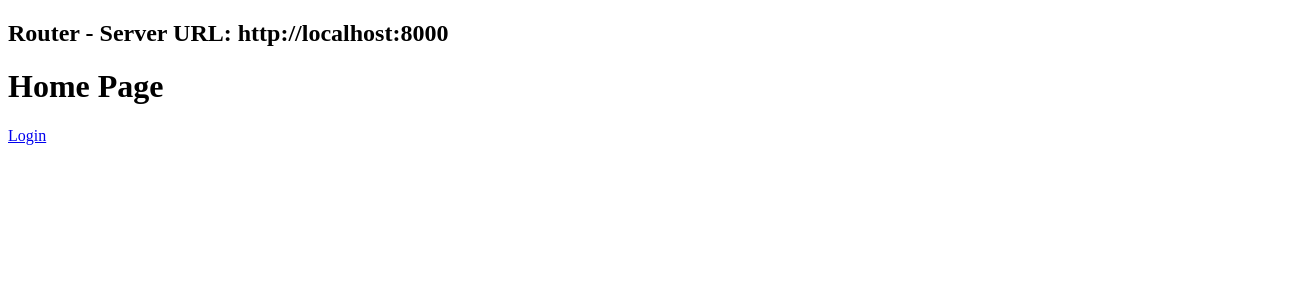
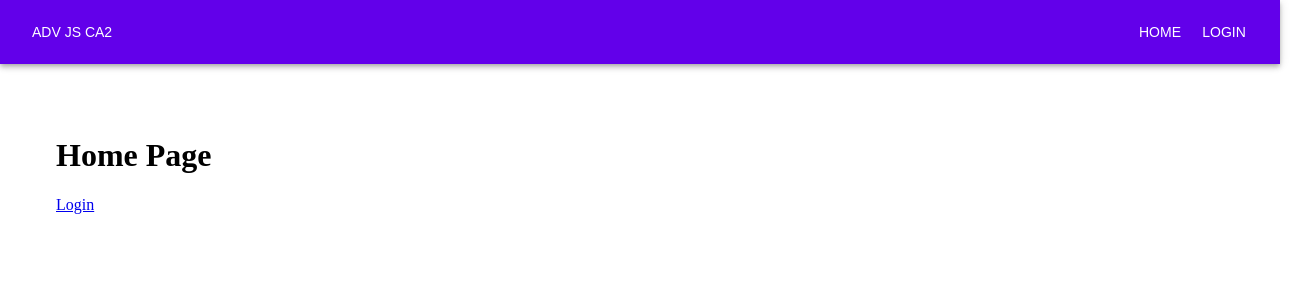
Before and after one commit to eoanodea/iadty4-adv-js-ca2-news-website, a React (Create React App) app: page / in a window 1280 px wide. Shown: the top 300 px of the page, 1312 px wide, since content can reach past the window. Built offline with nearby package versions, Linux system fonts and the light colour scheme.

Commit message:
Code Restructure & Further MUI implementation
-Added Header and Footer components
-Added material ui app bar to header component
-Implemeneted worker.js for PWA support, and added scripts to index.html
-Moved tests to its own folder

```diff
--- a/public/index.html
+++ b/public/index.html
@@ -9,6 +9,31 @@
       name="description"
       content="Web site created using create-react-app"
     />
+    <script type="text/javascript">
+      if ("serviceWorker" in navigator) {
+        window.addEventListener("load", function () {
+          navigator.serviceWorker
+            .register("worker.js")
+            .then(
+              function (registration) {
+                console.log(
+                  "Worker registration successful",
+                  registration.scope
+                );
+              },
+              function (err) {
+                console.log("Worker registration failed", err);
+              }
+            )
+            .catch(function (err) {
+              console.log(err);
+            });
+        });
+      } else {
+        console.log("Service Worker is not supported by browser.");
+      }
+    </script>
+
     <link rel="apple-touch-icon" href="%PUBLIC_URL%/logo192.png" />
     <!--
       manifest.json provides metadata used when your web app is installed on a
@@ -26,7 +51,7 @@
     -->
     <title>React App</title>
   </head>
-  <body>
+  <body style="margin: 0">
     <noscript>You need to enable JavaScript to run this app.</noscript>
     <div id="root"></div>
     <!--
--- a/src/MainRouter.js
+++ b/src/MainRouter.js
@@ -6,7 +6,7 @@
  * Author: Eoan O'Dea (eoan@web-space.design)
  * -----
  * File Description:
- * Last Modified: Tuesday, 5th January 2021 2:00:26 pm
+ * Last Modified: Tuesday, 5th January 2021 5:26:13 pm
  * Modified By: Eoan O'Dea (eoan@web-space.design>)
  * -----
  * Copyright 2021 WebSpace, WebSpace
@@ -14,18 +14,29 @@
 
 import React from "react";
 import { Route, Switch } from "react-router-dom";
-import { config } from "./config/config";
+import { Grid } from "@material-ui/core";
+
 import Home from "./pages/Home";
 import Login from "./pages/Login";
+import Header from "./components/layout/Header";
 
 const MainRouter = () => {
   return (
     <React.Fragment>
-      <h2>Router - Server URL: {config.server_url}</h2>
-      <Switch>
-        <Route exact path="/" component={Home} />
-        <Route path="/login" component={Login} />
-      </Switch>
+      <Header />
+      <Grid
+        container
+        spacing={8}
+        justify="center"
+        style={{ marginTop: "20px", marginBottom: "20px" }}
+      >
+        <Grid item xs={11}>
+          <Switch>
+            <Route exact path="/" component={Home} />
+            <Route path="/login" component={Login} />
+          </Switch>
+        </Grid>
+      </Grid>
     </React.Fragment>
   );
 };
--- /dev/null
+++ b/src/components/layout/Header.js
@@ -0,0 +1,62 @@
+/**
+ * File: Header.js
+ * Project: ca2-client
+ * Version 0.1.0
+ * File Created: Tuesday, 5th January 2021 5:24:46 pm
+ * Author: Eoan O'Dea (eoan@web-space.design)
+ * -----
+ * File Description:
+ * Last Modified: Tuesday, 5th January 2021 5:25:46 pm
+ * Modified By: Eoan O'Dea (eoan@web-space.design>)
+ * -----
+ * Copyright 2021 WebSpace, WebSpace
+ */
+
+/*
+ * File: Header.tsx
+ * Project: ca2-client
+ * Version 0.1.0
+ * File Created: Tuesday, 5th January 2021 5:24:46 pm
+ * Author: Eoan O'Dea (eoan@web-space.design)
+ * -----
+ * File Description:
+ * Last Modified: Tuesday, 5th January 2021 5:24:48 pm
+ * Modified By: Eoan O'Dea (eoan@web-space.design>)
+ * -----
+ * Copyright 2021 WebSpace, WebSpace
+ */
+
+/**
+ * Primary dependencies
+ */
+import React from "react";
+
+/**
+ * Component Library imports
+ */
+import { AppBar, Button, Toolbar } from "@material-ui/core";
+import { Link } from "react-router-dom";
+
+/**
+ * Header for the application
+ */
+const Header = () => (
+  <AppBar position="static">
+    <Toolbar style={{ justifyContent: "space-between" }}>
+      <Button component={Link} to="/">
+        Adv JS CA2
+      </Button>
+
+      <div>
+        <Button component={Link} to="/">
+          Home
+        </Button>
+        <Button component={Link} to="/login">
+          Login
+        </Button>
+      </div>
+    </Toolbar>
+  </AppBar>
+);
+
+export default Header;
--- a/src/index.js
+++ b/src/index.js
@@ -6,18 +6,17 @@
  * Author: Eoan O'Dea (eoan@web-space.design)
  * -----
  * File Description:
- * Last Modified: Tuesday, 5th January 2021 1:45:15 pm
+ * Last Modified: Tuesday, 5th January 2021 2:12:28 pm
  * Modified By: Eoan O'Dea (eoan@web-space.design>)
  * -----
  * Copyright 2021 WebSpace, WebSpace
  */
 
-
 import React from "react";
 import ReactDOM from "react-dom";
 
 import App from "./App";
-import reportWebVitals from "./reportWebVitals";
+import reportWebVitals from "./tests/reportWebVitals";
 
 ReactDOM.render(
   <React.StrictMode>
--- a/src/theme.js
+++ b/src/theme.js
@@ -6,7 +6,7 @@
  * Author: Eoan O'Dea (eoan@web-space.design)
  * -----
  * File Description:
- * Last Modified: Tuesday, 5th January 2021 1:46:35 pm
+ * Last Modified: Tuesday, 5th January 2021 5:24:01 pm
  * Modified By: Eoan O'Dea (eoan@web-space.design>)
  * -----
  * Copyright 2021 WebSpace, WebSpace
@@ -18,16 +18,10 @@ let theme = createMuiTheme({
   background: "#222",
   palette: {
     primary: {
-      light: "#494949",
-      main: "#222222",
-      dark: "#000000",
-      contrastText: "#ffffffdb",
+      main: "#6200ea",
     },
     secondary: {
-      light: "#ff6482",
-      main: "#f92056",
-      dark: "#bf002e",
-      contrastText: "#000000",
+      main: "#64dd17",
     },
     type: "dark",
   },
```
Also changed, not shown: public/worker.js (added, +56 -0 lines), src/components/layout/Footer.js (added, +19 -0 lines), src/tests/reportWebVitals.js (renamed from src/reportWebVitals.js), src/tests/setupTests.js (renamed from src/setupTests.js), 2 other files (tests, documents, lock files or other folders).
